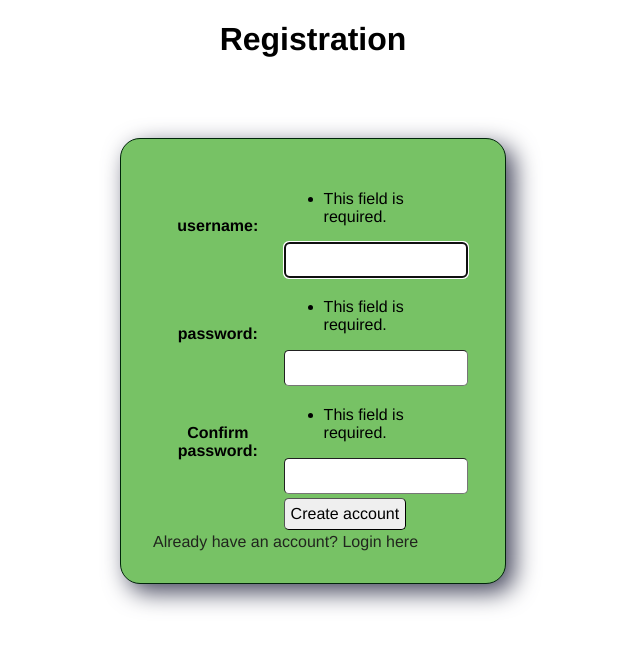
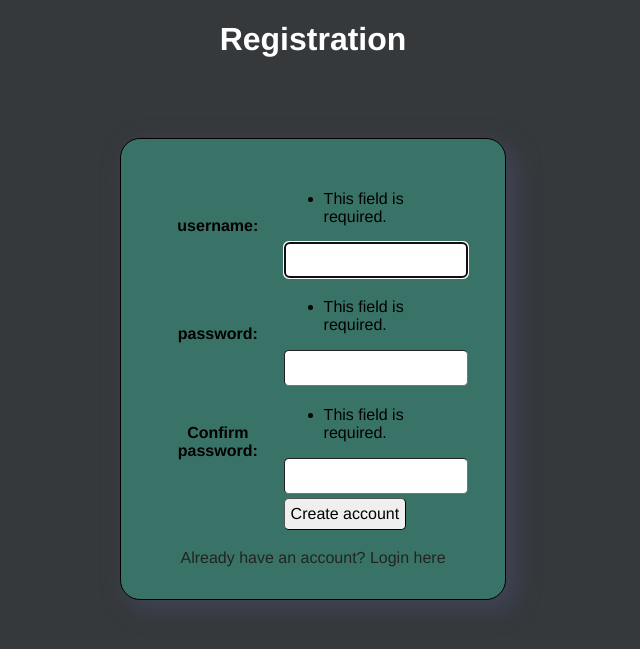
Before and after one commit to xAdiro/TrytytkowyKomunikatorE2EE, a Django app: page /register/ in a window 1280 px wide. Shown: the top 649 px of the page, without its empty margins (327-967 px from the left). Run offline with Django 4.2, Linux system fonts and the light colour scheme.

Commit message:
Made things pretty

```diff
--- a/trytytkowy_komunikator/chat_app/static/css/auth.css
+++ b/trytytkowy_komunikator/chat_app/static/css/auth.css
@@ -1,13 +1,29 @@
 *{
     font-family: 'Helvetica', 'Arial', sans-serif;
 }
+
+body{
+  background-color: #35393C;
+}
+
 a{
     text-decoration: none;
     color: #21251e;
 }
 
+.interactable-text{
+  color: #21251e;
+  text-align: center;
+  margin-top: 1em;
+}
+
+.interactable-text:hover{
+  color: white;
+}
+
 .page-title{
     text-align: center;
+    color:white;
 }
 
 .form-container{
@@ -19,9 +35,9 @@ a{
     max-width: 20em;
     padding: 2em;
 
-    background-color: #77c265;
+    background-color: #397367;
     border-radius: 20px;
-    border: 1px solid #00240a;
+    border: 1px solid black;
     box-shadow: 8px 8px 24px 0 rgba(66, 68, 90, 1);
 }
 .form-container > form{
--- a/trytytkowy_komunikator/chat_app/templates/change_password.html
+++ b/trytytkowy_komunikator/chat_app/templates/change_password.html
@@ -8,5 +8,5 @@
     <button type="submit" class="submit-button">Change Password</button>
 </form>
 
-<a href="/">Back<a>
+<a href="/" class="interactable-text">Back<a>
 {% endblock %}
--- a/trytytkowy_komunikator/chat_app/templates/chat.html
+++ b/trytytkowy_komunikator/chat_app/templates/chat.html
@@ -49,7 +49,7 @@
                                 {{ contact }}
                             </div>
                             <div>
-                                <button onclick="deleteFriend('{{ contact }}')" class="buttonrequest">X</button>
+                                <button onclick="deleteFriend('{{ contact }}')" class="buttondelete">X</button>
                             </div>
                         </div>
                     {% endfor %}
--- a/trytytkowy_komunikator/chat_app/templates/login.html
+++ b/trytytkowy_komunikator/chat_app/templates/login.html
@@ -8,5 +8,5 @@
         <input type="password" placeholder="Hasło" id="password" name="password">
         <button type="submit" class="submit-button">Log in</button>
     </form>
-    <a href="/register/">Don't have an account? Create one here</a>
+    <a href="/register/" class="interactable-text">Don't have an account? Create one here</a>
 {% endblock %}
--- a/trytytkowy_komunikator/chat_app/templates/register.html
+++ b/trytytkowy_komunikator/chat_app/templates/register.html
@@ -16,5 +16,5 @@
 
 {#        <button type="submit" class="submit-button" >Log in</button>#}
     </form>
-    <a href="/login/">Already have an account? Login here</a>
+    <a href="/login/" class="interactable-text">Already have an account? Login here</a>
 {% endblock %}
```
Also changed, not shown: trytytkowy_komunikator/chat_app/static/css/chat.css (+41 -1 lines), trytytkowy_komunikator/chat_app/templates/friend_requests.html (+7 -3 lines).
